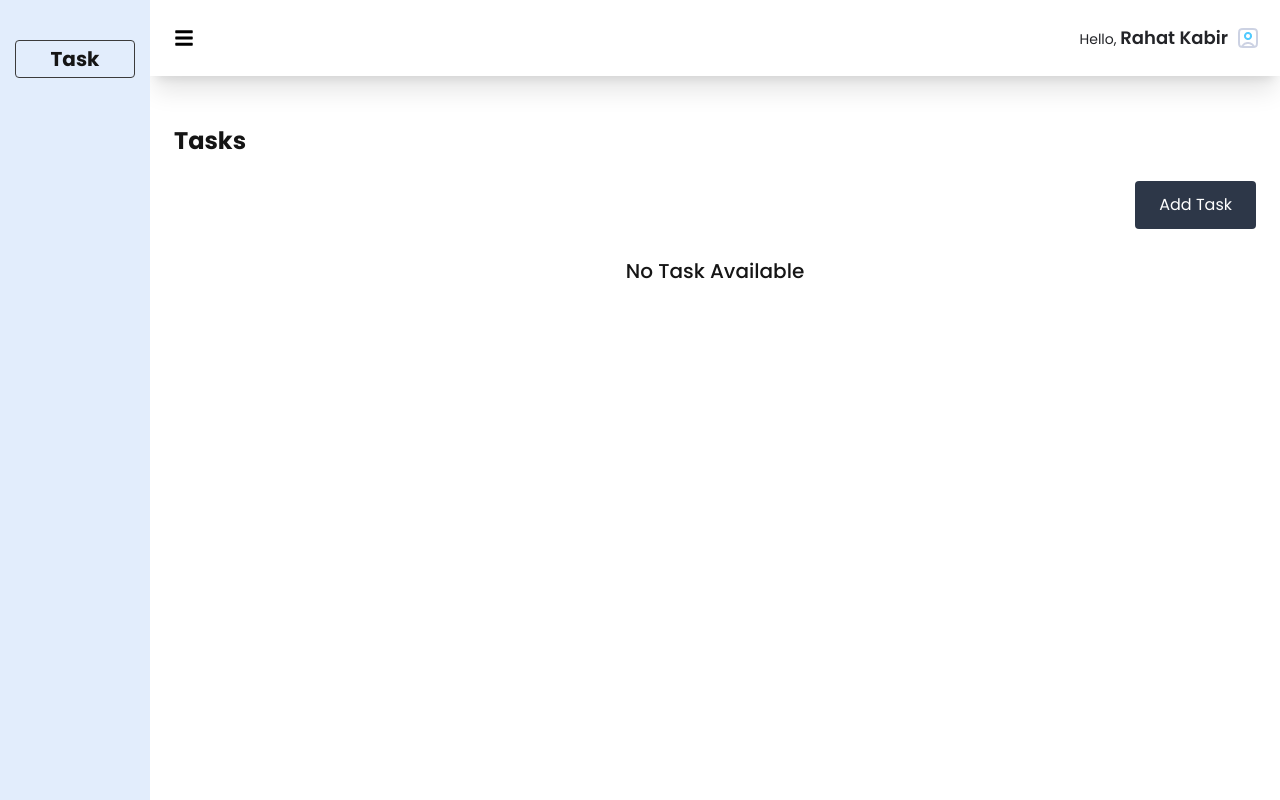
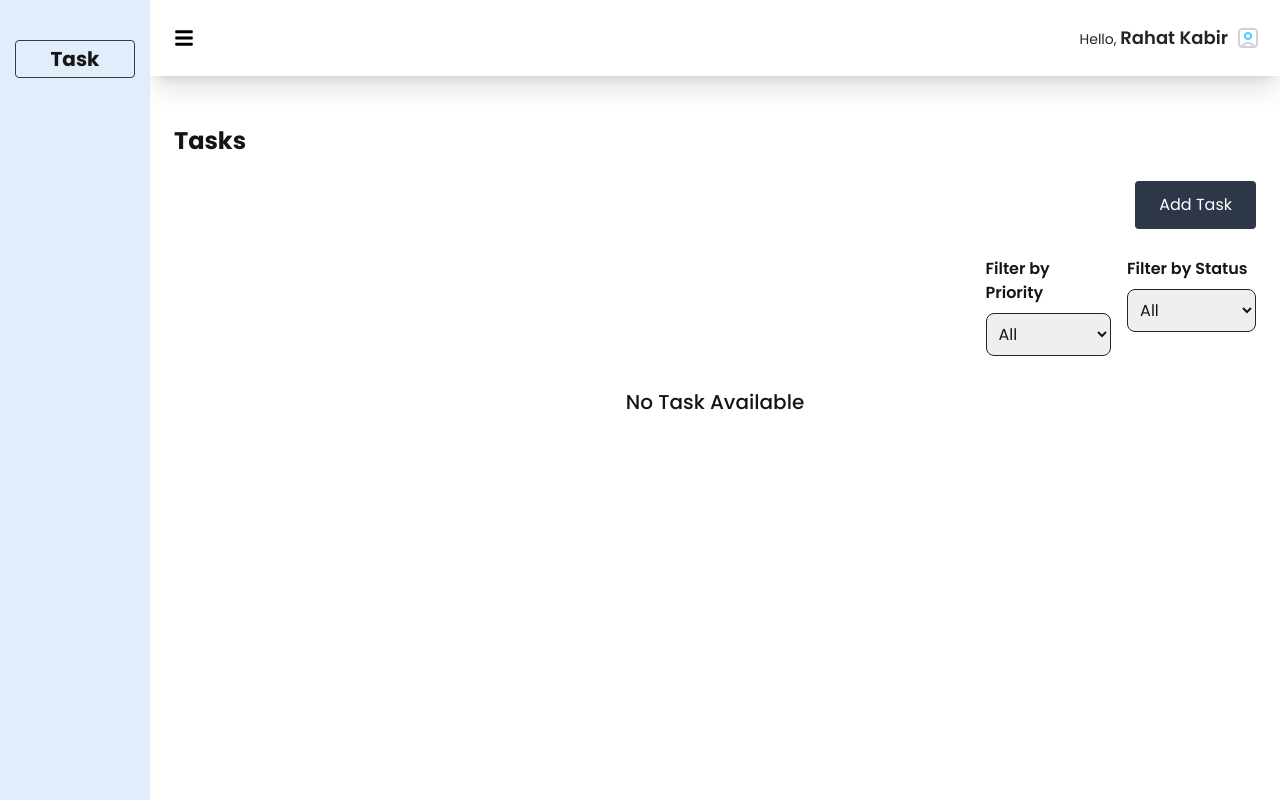
Before and after one commit to rahatkabir007/ts-todo-app, a Next.js app: page / in a window 1280 px wide. Built offline with nearby package versions, Linux system fonts and the light colour scheme.

Commit message:
task done

```diff
--- a/src/components/Common/Table.tsx
+++ b/src/components/Common/Table.tsx
@@ -1,4 +1,3 @@
-import { RootState } from '@/redux/store';
 import React, { useState } from 'react';
 import { FaEdit, FaTrash } from "react-icons/fa";
 import { useSelector } from 'react-redux';
@@ -8,6 +7,7 @@ import { Task } from '@/interfaces/task';
 import TaskForm from '../HomePage/Task/TaskForm';
 import DeleteTask from '../HomePage/Task/DeleteTask';
 import dayjs from 'dayjs';
+import { RootState } from '@/redux/store';
 
 interface TableProps {
     isEditModalOpen: boolean,
@@ -17,7 +17,6 @@ interface TableProps {
     handleEdit: (task: Task) => void,
     handleDelete: (task: Task) => void,
     selectedData: Task | null
-
 }
 
 const Table: React.FC<TableProps> = ({ isEditModalOpen, setIsEditModalOpen, isDeleteModalOpen, setIsDeleteModalOpen, handleEdit, handleDelete, selectedData }) => {
@@ -25,6 +24,9 @@ const Table: React.FC<TableProps> = ({ isEditModalOpen, setIsEditModalOpen, isDe
 
     const [currentPage, setCurrentPage] = useState(1);
     const [dataPerPage] = useState(5);
+    const [priorityFilter, setPriorityFilter] = useState('');
+    const [statusFilter, setStatusFilter] = useState('');
+
     const tableHeaders = [
         "Task No.",
         "Task Name",
@@ -36,12 +38,47 @@ const Table: React.FC<TableProps> = ({ isEditModalOpen, setIsEditModalOpen, isDe
 
     const indexOfLastData = currentPage * dataPerPage;
     const indexOfFirstData = indexOfLastData - dataPerPage;
-    const currentTableTypes = tasks.slice(indexOfFirstData, indexOfLastData);
+
+    const filteredTasks = tasks.filter(task => {
+        return (priorityFilter ? task.priority === priorityFilter : true) &&
+            (statusFilter ? task.status === statusFilter : true);
+    });
+
+    const currentTableTypes = filteredTasks.slice(indexOfFirstData, indexOfLastData);
 
     return (
         <div className="py-5 rounded w-full">
+            <div className="flex justify-end mb-4">
+                <div className="w-1/4 flex gap-4">
+                    <div className='flex flex-col gap-2'>
+                        <label className="font-semibold text-base">Filter by Priority</label>
+                        <select
+                            value={priorityFilter}
+                            onChange={(e) => setPriorityFilter(e.target.value)}
+                            className="border p-2 mb-4 w-full border-pscblack rounded-lg"
+                        >
+                            <option value="">All</option>
+                            <option value="High">High</option>
+                            <option value="Medium">Medium</option>
+                            <option value="Low">Low</option>
+                        </select>
+                    </div>
+                    <div className='flex flex-col gap-2'>
+                        <label className="font-semibold text-base">Filter by Status</label>
+                        <select
+                            value={statusFilter}
+                            onChange={(e) => setStatusFilter(e.target.value)}
+                            className="border p-2 mb-4 w-full border-pscblack rounded-lg"
+                        >
+                            <option value="">All</option>
+                            <option value="Pending">Pending</option>
+                            <option value="Completed">Completed</option>
+                        </select>
+                    </div>
+                </div>
+            </div>
             {
-                tasks?.length === 0 ? (
+                currentTableTypes?.length === 0 ? (
                     <div className='flex justify-center items-center'>
                         <span className="text-xl font-medium">No Task Available</span>
                     </div>
--- a/src/components/HomePage/HomePage.tsx
+++ b/src/components/HomePage/HomePage.tsx
@@ -45,7 +45,7 @@ const HomePage: React.FC = () => {
                     className="fixed z-10 opacity-40 bg-black top-0 left-0 right-0 bottom-0"
                 ></div>
             )}
-            <div className="flex-1 overflow-y-hidden">
+            <div className="flex-1 overflow-y-auto no-scrollbar">
                 <div className='flex flex-col'>
                     <RightNav />
                     <div className="p-6 my-[25px] flex flex-col gap-2">
--- a/src/components/HomePage/Sidebar/Sidebar.tsx
+++ b/src/components/HomePage/Sidebar/Sidebar.tsx
@@ -10,7 +10,7 @@ const Sidebar: React.FC = () => {
         <div
             className={`${open ? "w-[150px]" : "w-[65px] "
                 } ${responsiveOpen ? "left-0" : "left-[-300px]"
-                } h-screen fixed z-50 lg:left-0 lg:relative bg-psclightskyblue duration-500 py-10`}
+                } h-screen fixed z-50 lg:left-0 lg:relative bg-psclightskyblue duration-500 py-10 overflow-auto`}
         >
             <div className="flex gap-x-4 items-center">
                 <span className={`w-[50px] flex justify-center mx-auto font-bold border px-2 py-1 border-psclightblack rounded cursor-pointer duration-500  ${open && "rotate-[360deg] w-[80%] px-10  text-xl"
--- a/src/styles/globals.css
+++ b/src/styles/globals.css
@@ -1,6 +1,19 @@
 @tailwind base;
 @tailwind components;
 @tailwind utilities;
+
+
+@layer utilities {
+  /* Hide scrollbar for Chrome, Safari and Opera */
+  .no-scrollbar::-webkit-scrollbar {
+    display: none;
+  }
+  /* Hide scrollbar for IE, Edge and Firefox */
+  .no-scrollbar {
+    -ms-overflow-style: none; /* IE and Edge */
+    scrollbar-width: none; /* Firefox */
+  }
+}
 
 :root {
 
```
